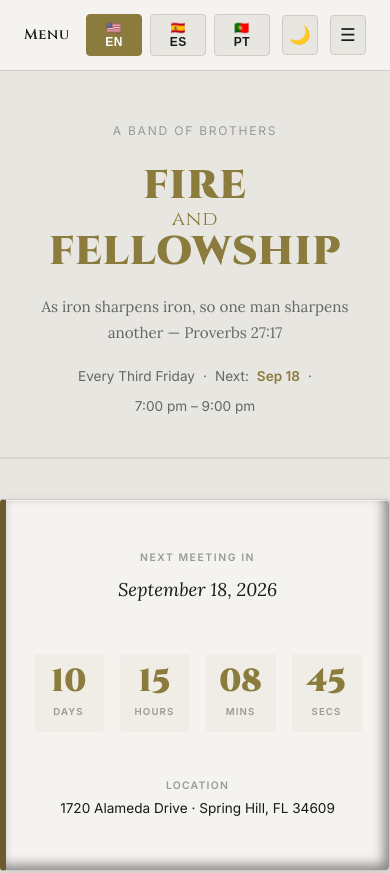
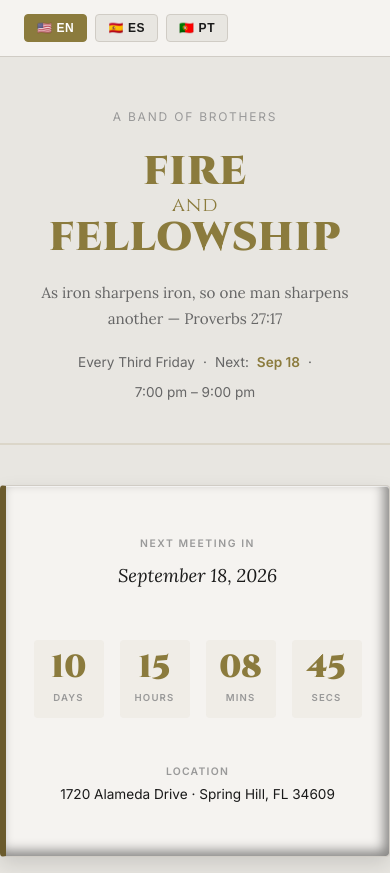
Before and after one commit to freddyja/fire-and-fellowship, a plain HTML site: page index.html in a window 390 px wide. Shown: the top 873 px of the page. Drawn offline with Linux system fonts and the light colour scheme; no server answers.

Commit message:
Refactor language selector buttons in header

```diff
--- a/index.html
+++ b/index.html
@@ -1105,15 +1105,10 @@
 
 <!-- Header with Language Selector -->
 <div class="header-top">
-  <div class="header-title" id="header-menu">Menu</div>
-  <div class="header-controls">
-    <div class="lang-selector">
-      <button class="lang-btn active" id="lang-en" onclick="changeLanguage('en')">🇺🇸 EN</button>
-      <button class="lang-btn" id="lang-es" onclick="changeLanguage('es')">🇪🇸 ES</button>
-      <button class="lang-btn" id="lang-pt" onclick="changeLanguage('pt')">🇵🇹 PT</button>
-    </div>
-    <button class="icon-btn" id="dark-mode-btn" onclick="toggleDarkMode()">🌙</button>
-    <button class="icon-btn nav-toggle" onclick="toggleNav()">☰</button>
+  <div class="lang-selector">
+    <button class="lang-btn active" id="lang-en" onclick="changeLanguage('en')">🇺🇸 EN</button>
+    <button class="lang-btn" id="lang-es" onclick="changeLanguage('es')">🇪🇸 ES</button>
+    <button class="lang-btn" id="lang-pt" onclick="changeLanguage('pt')">🇵🇹 PT</button>
   </div>
 </div>
 
```
